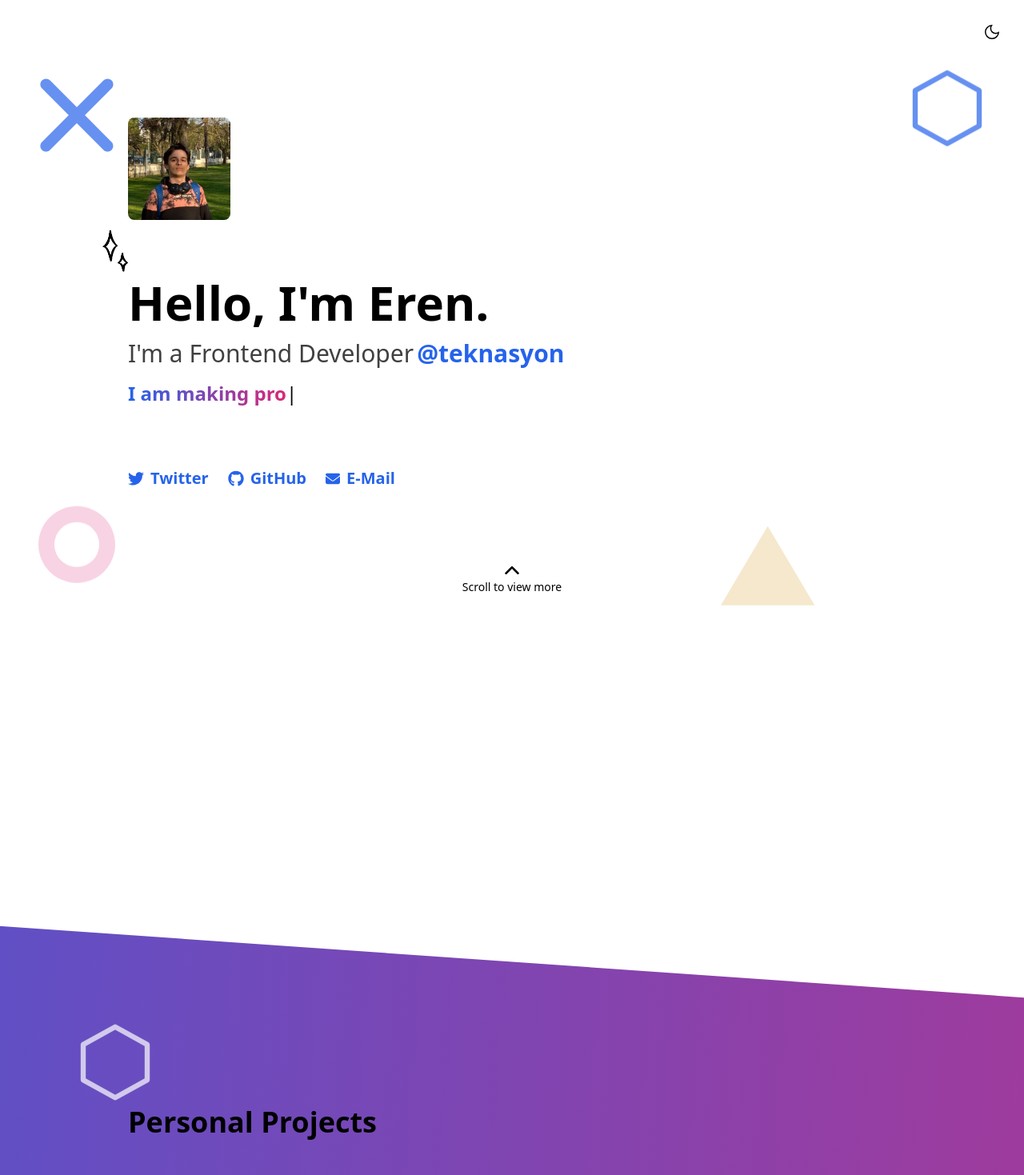
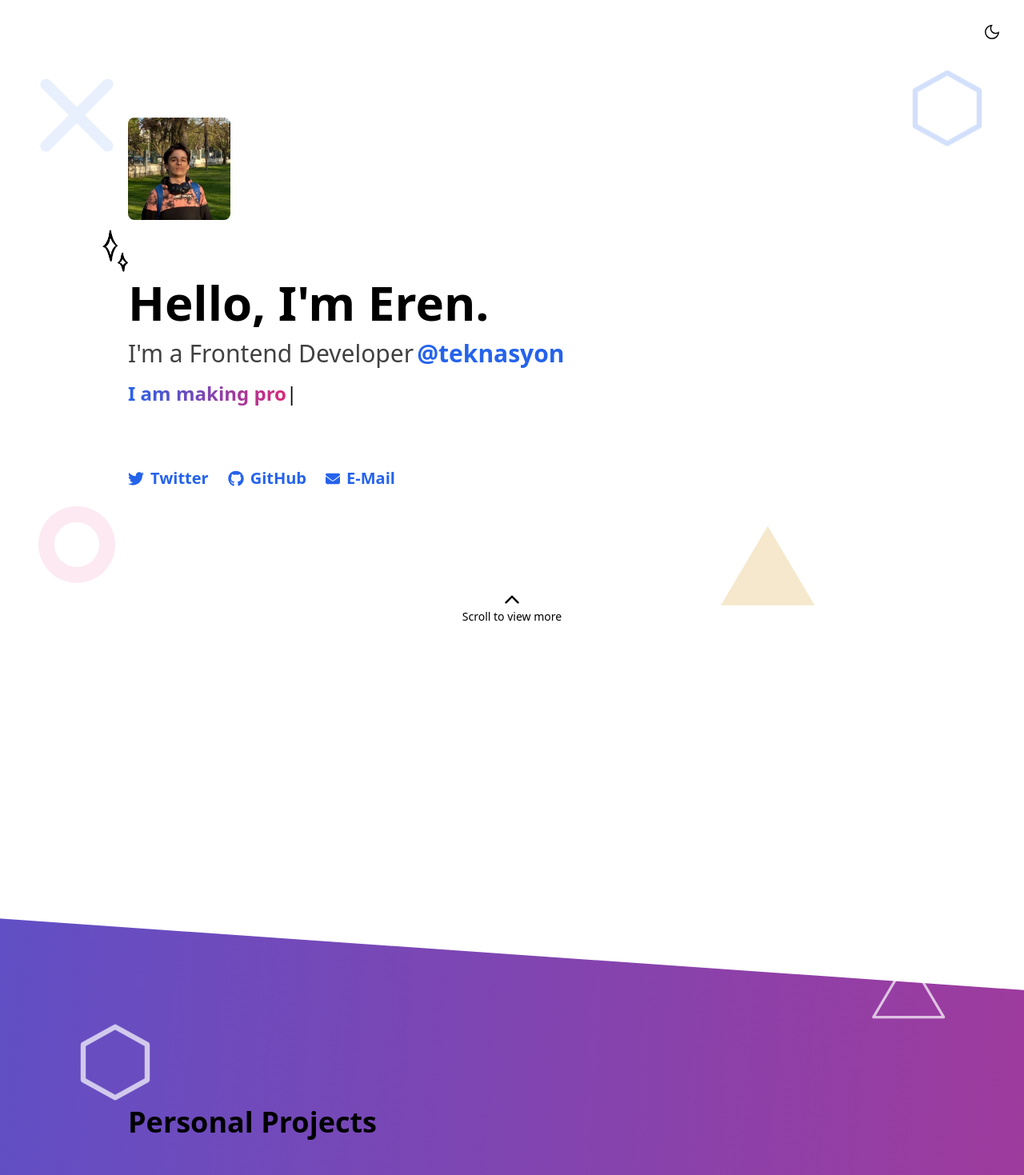
Before and after one commit to erenkulaksiz/erenk.dev, a Next.js app: page / in a window 1280 px wide. Shown: the top 1469 px of the page at 80% size. Built offline with nearby package versions, Linux system fonts and the light colour scheme.

Commit message:
[fix] fix scroll more pos

```diff
--- a/src/pages/index.js
+++ b/src/pages/index.js
@@ -67,20 +67,20 @@ const Landing = (props) => {
           />
         </div>}
         <SVG
-          className="absolute z-10 sm:flex hidden w-24 fill-blue-600/70 left-12 scale-50 top-24 animate-[landingBounce_2.5s_ease-in-out_infinite]"
+          className="absolute z-10 sm:flex hidden w-24 fill-blue-600/10 left-12 scale-50 top-24 animate-[landingBounce_2.5s_ease-in-out_infinite]"
           icon="cross"
           data-scroll
           data-scroll-speed="2"
         />
         <SVG
-          className="absolute z-10 w-24 fill-transparent stroke-blue-600/70 stroke-2 right-12 top-24 animate-[landingBounce_3.5s_ease-in-out_infinite]"
+          className="absolute z-10 w-24 fill-transparent stroke-blue-600/20 stroke-2 right-12 top-24 animate-[landingBounce_3.5s_ease-in-out_infinite]"
           icon="hexa"
           data-scroll
           data-scroll-speed="2"
           data-scroll-id="hexa"
         />
         <SVG
-          className="absolute z-10 w-24 fill-pink-600/20 left-12 bottom-16 animate-[landingBounce_2.2s_ease-in-out_infinite]"
+          className="absolute z-10 w-24 fill-pink-600/10 left-12 bottom-16 animate-[landingBounce_2.2s_ease-in-out_infinite]"
           icon="circle"
           data-scroll
           data-scroll-speed="2"
@@ -146,15 +146,25 @@ const Landing = (props) => {
           )}
         </div>
         <div
+          className="absolute left-0 right-0 top-0 bottom-4 sm:flex hidden justify-center items-end"
           data-scroll
           data-scroll-speed="4"
-          className="absolute bottom-4 md:bottom-18 lg:bottom-36"
         >
-          <div
-            className="cursor-pointer flex flex-col items-center animate-[landingBounce_5s_ease-in-out_infinite]"
-          >
-            <ChevronLeftIcon width={20} height={20} fill="currentColor" className="rotate-90" />
-            <span className="text-sm">Scroll to view more</span>
+          <div>
+            <div className="cursor-pointer flex flex-col items-center animate-[landingBounce_5s_ease-in-out_infinite]">
+              <ChevronLeftIcon width={20} height={20} fill="currentColor" className="rotate-90" />
+              <span className="text-sm">Scroll to view more</span>
+            </div>
+          </div>
+        </div>
+        <div
+          className="absolute left-0 right-0 top-0 bottom-4 sm:hidden flex justify-center items-end"
+        >
+          <div>
+            <div className="cursor-pointer flex flex-col items-center animate-[landingBounce_5s_ease-in-out_infinite]">
+              <ChevronLeftIcon width={20} height={20} fill="currentColor" className="rotate-90" />
+              <span className="text-sm">Scroll to view more</span>
+            </div>
           </div>
         </div>
       </div>
@@ -162,7 +172,7 @@ const Landing = (props) => {
         className="flex flex-col items-center max-w-[1688px] w-full overflow-x-visible relative pb-2 mt-12"
       >
         <div
-          className="absolute -left-[100%] -right-[100%] bottom-16 top-64 -z-30"
+          className="absolute -left-[100%] -right-[100%] bottom-64 top-64 -z-30"
           data-scroll
           data-scroll-speed="1"
         >
@@ -174,6 +184,13 @@ const Landing = (props) => {
           icon="hexa"
           data-scroll
           data-scroll-speed="2"
+        />
+
+        <SVG
+          className="absolute w-24 fill-transparent stroke-white/70 stroke-4 right-24 top-[40%] bottom-[50%] animate-[landingBounce_4s_ease-in-out_infinite]"
+          icon="triangle"
+          data-scroll
+          data-scroll-speed="4"
         />
         <div
           className="flex flex-col gap-4 px-6 w-full sm:px-0 mt-16 md:mt-0 sm:w-9/12"
@@ -225,14 +242,14 @@ const Landing = (props) => {
         className="flex flex-col items-center justify-center max-w-[1688px] w-full sm:mb-48 mb-8 mt-32"
       >
         <SVG
-          className="absolute -z-10 w-24 fill-pink-600/20 left-12 bottom-24 animate-[landingBounce_4s_ease-in-out_infinite]"
+          className="absolute -z-10 w-24 fill-pink-600/10 left-12 bottom-24 animate-[landingBounce_4s_ease-in-out_infinite]"
           icon="circle"
           data-scroll
           data-scroll-speed="2"
         />
 
         <SVG
-          className="absolute -z-10 w-24 fill-blue-600/20 right-12 bottom-100 animate-[landingBounce_4s_ease-in-out_infinite]"
+          className="absolute -z-10 w-24 fill-blue-600/10 right-12 bottom-100 animate-[landingBounce_4s_ease-in-out_infinite]"
           icon="triangle"
           data-scroll
           data-scroll-speed="2"
```
